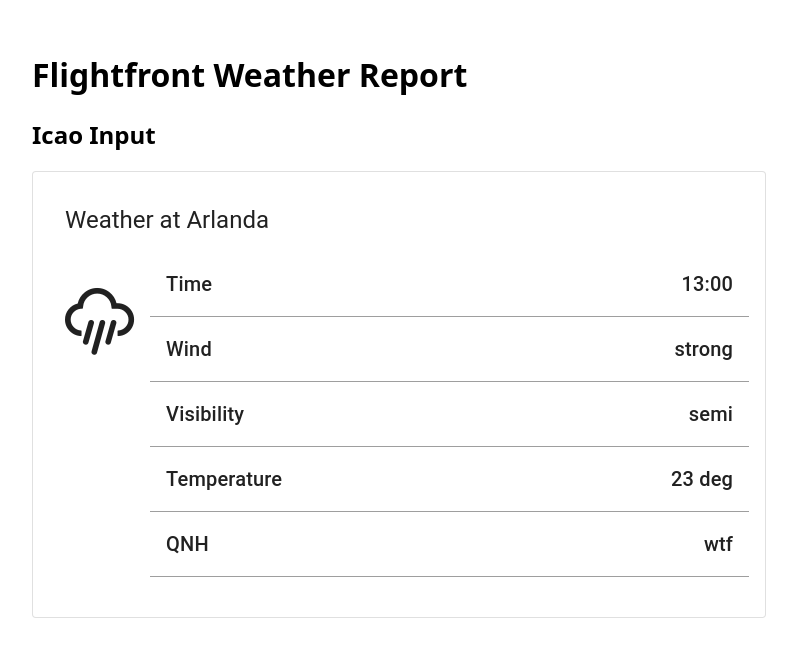
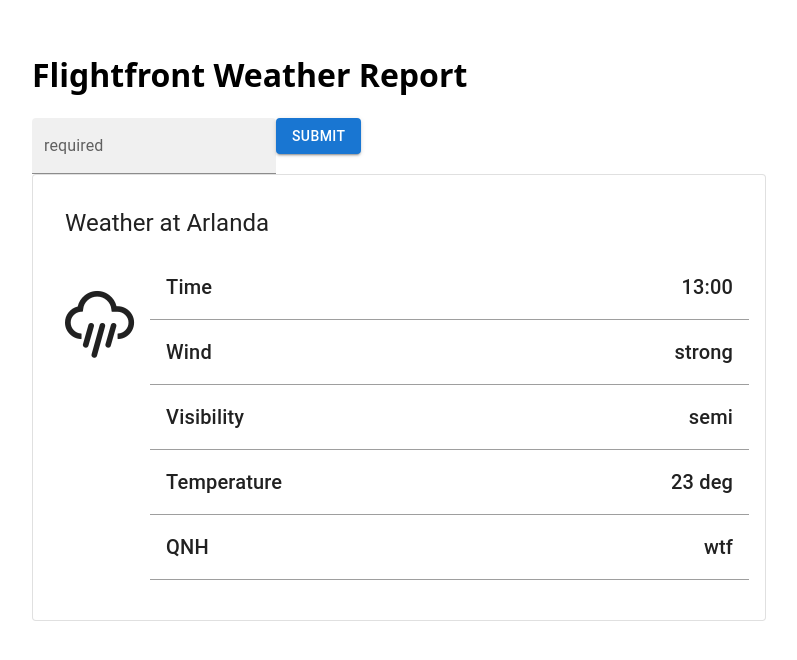
Before and after one commit to nikitasjolander-forefront/Flightfront, a React (Vite) app in the folder react/: page / in a window 1280 px wide. Shown: the top 660 px of the page, without its empty margins (0-797 px from the left). Built offline with nearby package versions, Linux system fonts and the light colour scheme.

Commit message:
IcaoInput field and button

```diff
--- a/react/src/components/IcaoInput/IcaoInput.tsx
+++ b/react/src/components/IcaoInput/IcaoInput.tsx
@@ -1,7 +1,12 @@
+import { Box, Button, TextField } from "@mui/material";
+
 function IcaoInput() {
   return (
     <>
-      <h2>Icao Input</h2>
+      <Box component="form">
+        <TextField id="filled-basic" label="required" variant="filled" />
+        <Button  variant="contained" type="submit">Submit</Button>
+      </Box>
     </>
   );
 }
```
